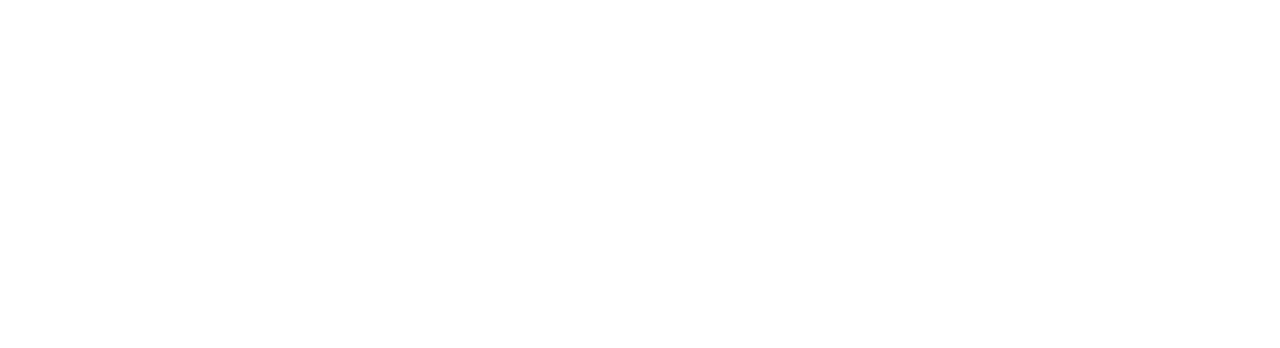
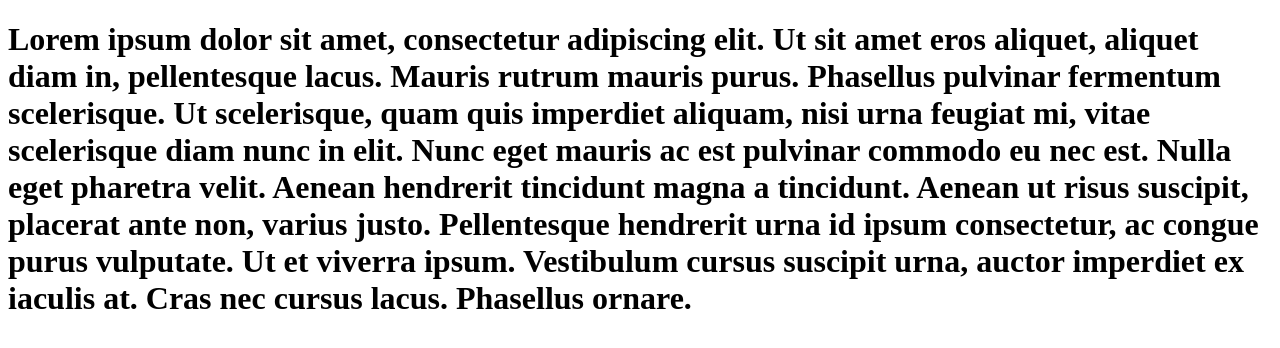
Before and after one commit to fbghk/Subject-3, a website: page index.html in a window 1280 px wide. Drawn offline with Linux system fonts and the light colour scheme.

Commit message:
h1 태그 생성

```diff
--- a/index.html
+++ b/index.html
@@ -6,6 +6,6 @@
   <title>Document</title>
 </head>
 <body>
-
+  <h1>Lorem ipsum dolor sit amet, consectetur adipiscing elit. Ut sit amet eros aliquet, aliquet diam in, pellentesque lacus. Mauris rutrum mauris purus. Phasellus pulvinar fermentum scelerisque. Ut scelerisque, quam quis imperdiet aliquam, nisi urna feugiat mi, vitae scelerisque diam nunc in elit. Nunc eget mauris ac est pulvinar commodo eu nec est. Nulla eget pharetra velit. Aenean hendrerit tincidunt magna a tincidunt. Aenean ut risus suscipit, placerat ante non, varius justo. Pellentesque hendrerit urna id ipsum consectetur, ac congue purus vulputate. Ut et viverra ipsum. Vestibulum cursus suscipit urna, auctor imperdiet ex iaculis at. Cras nec cursus lacus. Phasellus ornare.</h1>
 </body>
 </html>
```
